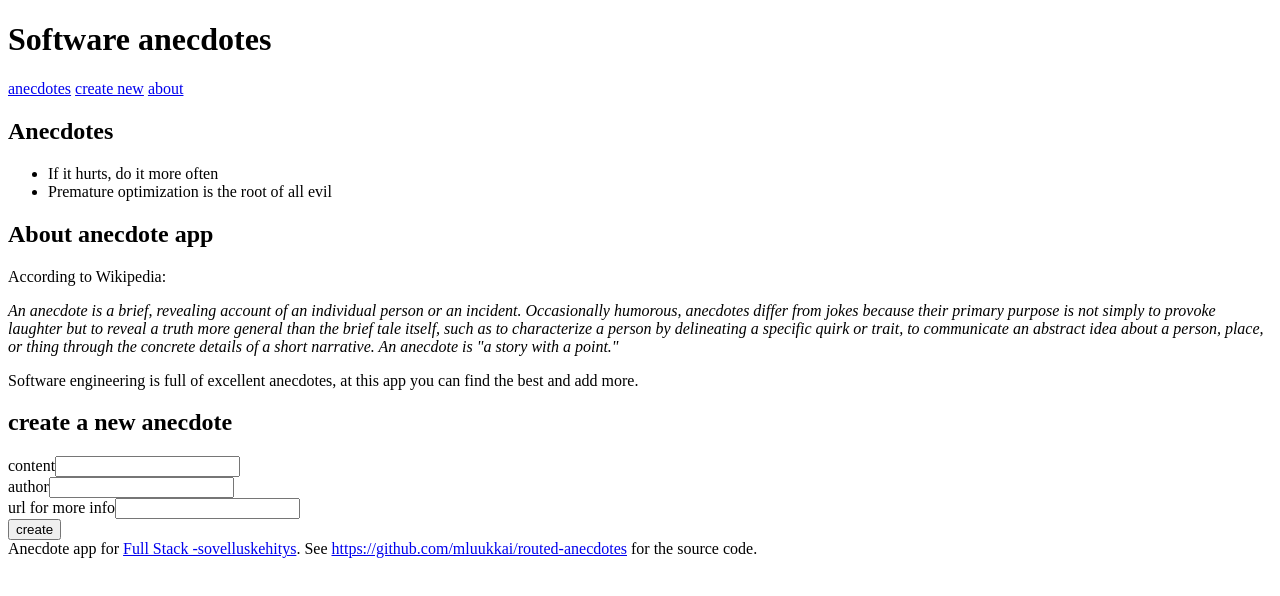
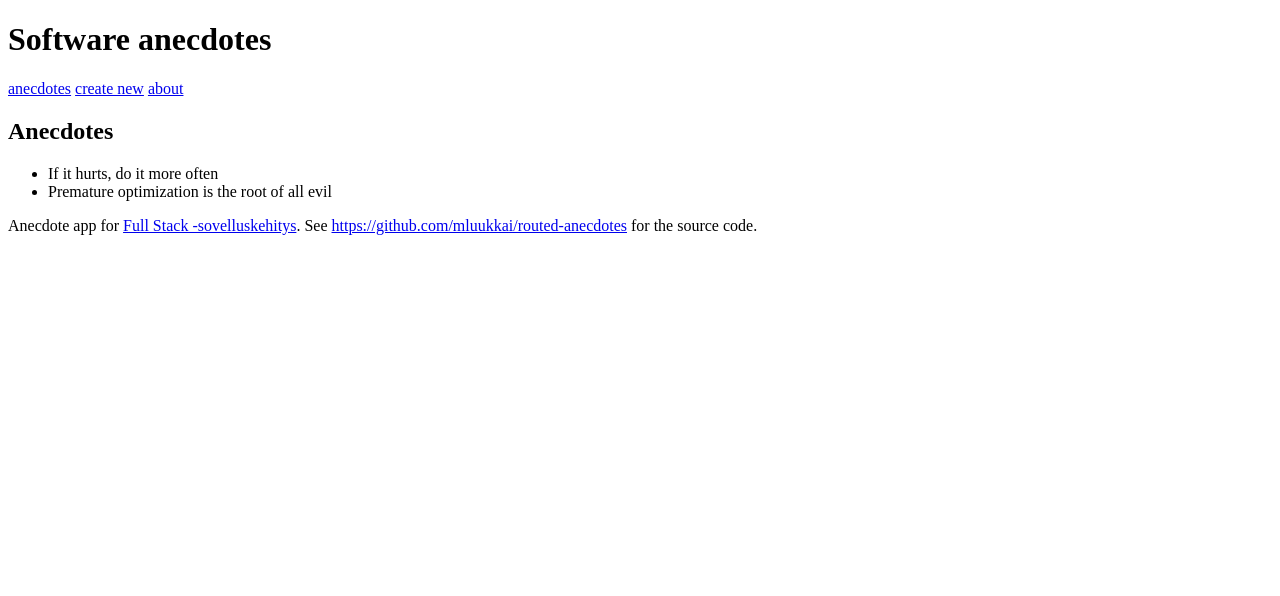
Before and after one commit to rlaurika/fso18, a React (Create React App) app in the folder osa6/routed-anecdotes/: page / in a window 1280 px wide. Shown: the top 596 px of the page. Built offline with nearby package versions, Linux system fonts and the light colour scheme.

Commit message:
6.16: Routed-anecdotes: setup React Router
Use React Router to switch between views when clicking links in the top menu
bar. Use the following paths:

- /
- /create
- /about

```diff
--- a/osa6/routed-anecdotes/src/App.js
+++ b/osa6/routed-anecdotes/src/App.js
@@ -1,10 +1,11 @@
 import React from 'react'
+import { BrowserRouter as Router, Route, Link } from 'react-router-dom'
 
 const Menu = () => (
   <div>
-    <a href='#'>anecdotes</a>&nbsp;
-    <a href='#'>create new</a>&nbsp;
-    <a href='#'>about</a>&nbsp;
+    <Link to='/'>anecdotes</Link>&nbsp;
+    <Link to='/create'>create new</Link>&nbsp;
+    <Link to='/about'>about</Link>&nbsp;
   </div>
 )
 
@@ -138,12 +139,16 @@ class App extends React.Component {
   render() {
     return (
       <div>
-        <h1>Software anecdotes</h1>
-          <Menu />
-          <AnecdoteList anecdotes={this.state.anecdotes} />
-          <About />
-          <CreateNew addNew={this.addNew}/>
-        <Footer />
+        <Router>
+          <div>
+            <h1>Software anecdotes</h1>
+              <Menu />
+              <Route exact path="/" render={() => <AnecdoteList anecdotes={this.state.anecdotes} />} />
+              <Route exact path="/about" render={() => <About />} />
+              <Route exact path="/create" render={() => <CreateNew addNew={this.addNew}/>} />
+            <Footer />
+          </div>
+        </Router>
       </div>
     );
   }
```
